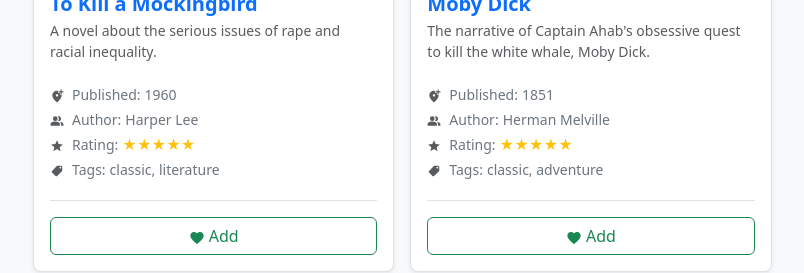
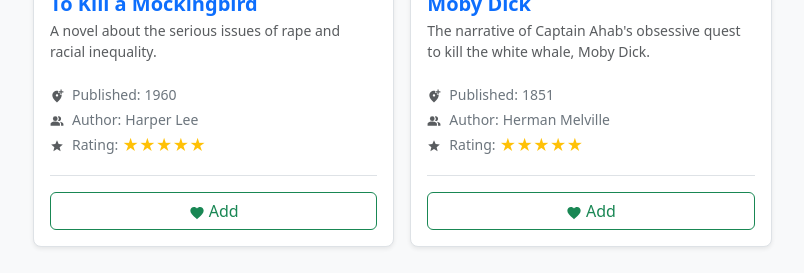
Before and after one commit to Orjihenry/Read2Geda, a React (Vite) app: page /club/8385a9b7-dfac-459d-8625-56b08c448e76 in a window 1280 px wide. Shown: the part 2480-2753 px from the top of the page, without its empty margins (49-853 px from the left). Built offline with nearby package versions, Linux system fonts and the light colour scheme.

Commit message:
Enhanced BookCard component with rating tooltip and improved rendering logic for actions

```diff
--- a/src/components/BookCard.tsx
+++ b/src/components/BookCard.tsx
@@ -1,6 +1,6 @@
 import { type BookData } from "../utils/bookData";
 import { MdAddLocationAlt, MdPeopleAlt, MdStar } from "react-icons/md";
-import { IoMdPricetag } from "react-icons/io";
+// import { IoMdPricetag } from "react-icons/io";
 import { Button, OverlayTrigger, Tooltip } from "react-bootstrap";
 
 export type BookCardActions = {
@@ -21,6 +21,7 @@ export type BookCardProps = {
 };
 
 export default function BookCard({ item, actions = [], progress, showProgress = false }: BookCardProps) {
+  const rating = Math.round((item.rating || 0) * 10) / 10;
   const renderProgressBar = () => {
     if (!showProgress || progress === undefined) return null;
 
@@ -47,6 +48,7 @@ export default function BookCard({ item, actions = [], progress, showProgress =
       <div className="d-flex gap-2">
         {actions.map(action => (
         <OverlayTrigger
+          key={action.key}
           placement="top"
           overlay={<Tooltip id="tooltip-top">{action.title}</Tooltip>}
         >
@@ -118,6 +120,10 @@ export default function BookCard({ item, actions = [], progress, showProgress =
           </p>
 
           {item.rating != null && (
+            <OverlayTrigger
+              placement="top"
+              overlay={<Tooltip id="tooltip-rating">{rating} / 5</Tooltip>}
+            >
               <div className="d-flex align-items-center small text-secondary mb-1">
                 <span className="me-2 text-muted">
                   <MdStar />
@@ -127,16 +133,18 @@ export default function BookCard({ item, actions = [], progress, showProgress =
                   {Array.from({ length: 5 }, (_, i) => (
                     <span
                       key={i}
-                    className={i < (item.rating ?? 0) ? "text-warning" : "text-muted"}
+                      className={i < (item.rating || 0) ? "text-warning" : "text-muted"}
+                      style={{ fontSize: "1rem", lineHeight: 1 }}
                     >
                       ★
                     </span>
                   ))}
                 </div>
               </div>
+            </OverlayTrigger>
           )}
 
-          <p className="mb-1 small d-flex align-items-center text-secondary">
+          {/* <p className="mb-1 small d-flex align-items-center text-secondary">
             <span className="me-2 text-muted">
               <IoMdPricetag />
             </span>
@@ -147,7 +155,7 @@ export default function BookCard({ item, actions = [], progress, showProgress =
                   (item.tags.length > 2 ? "..." : "")
                 : "None"}
             </span>
-          </p>
+          </p> */}
         </div>
       </div>
 
```
Lines whose indentation alone changed are shown as unchanged.
